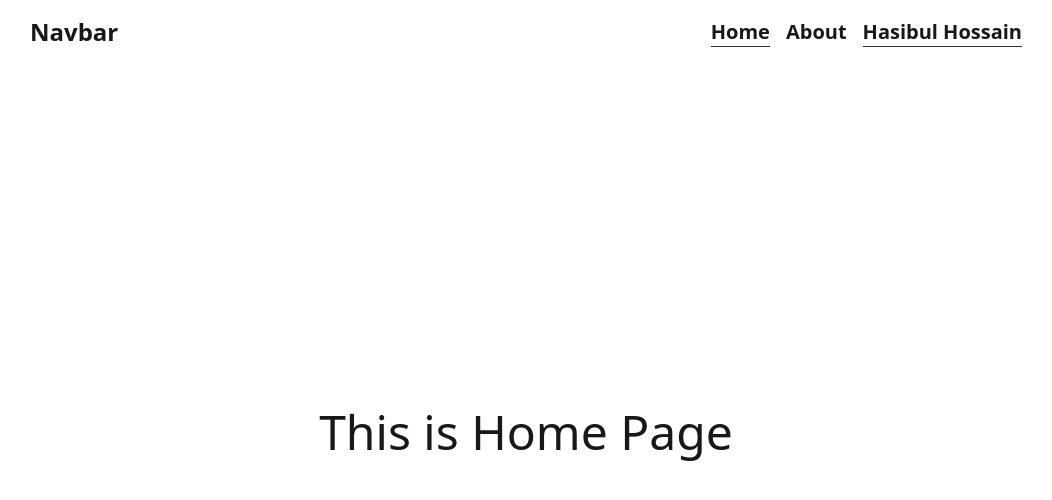
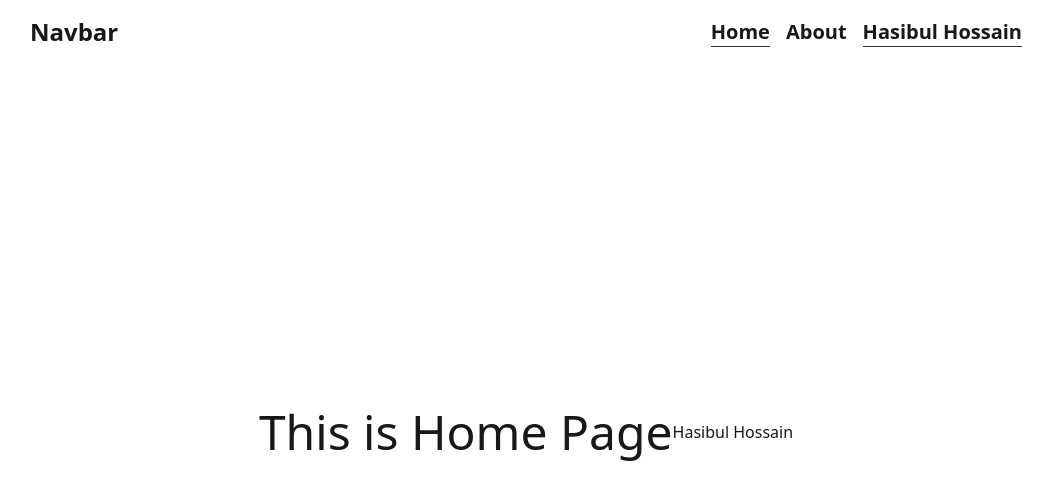
Before and after one commit to shakilsarkar12/group-project, a React (Vite) app: page / in a window 1280 px wide. Shown: the top 500 px of the page, without its empty margins (114-1166 px from the left). Built offline with nearby package versions, Linux system fonts and the light colour scheme.

Commit message:
added my name at home

```diff
--- a/src/Components/Home/Home.jsx
+++ b/src/Components/Home/Home.jsx
@@ -4,6 +4,7 @@ const Home = () => {
     return (
         <div className='w-full h-[calc(100vh-64px)] flex items-center justify-center'>
             <h1 className='text-5xl'>This is Home Page</h1>
+            <p>Hasibul Hossain</p>
         </div>
     );
 };
```
